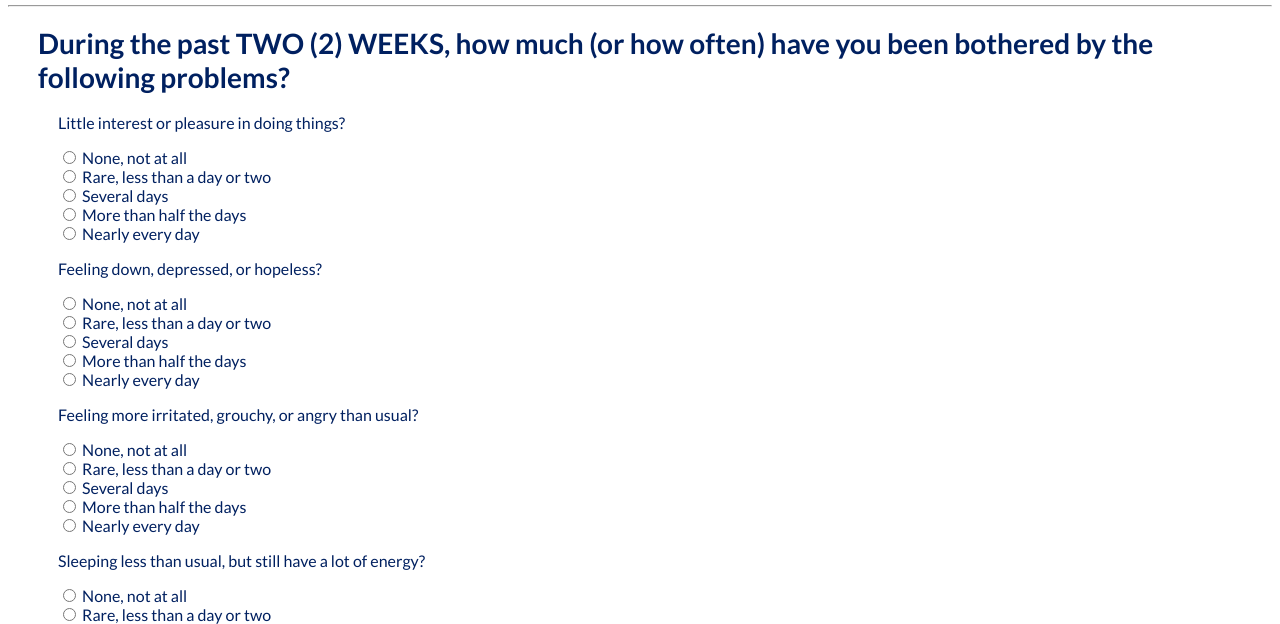
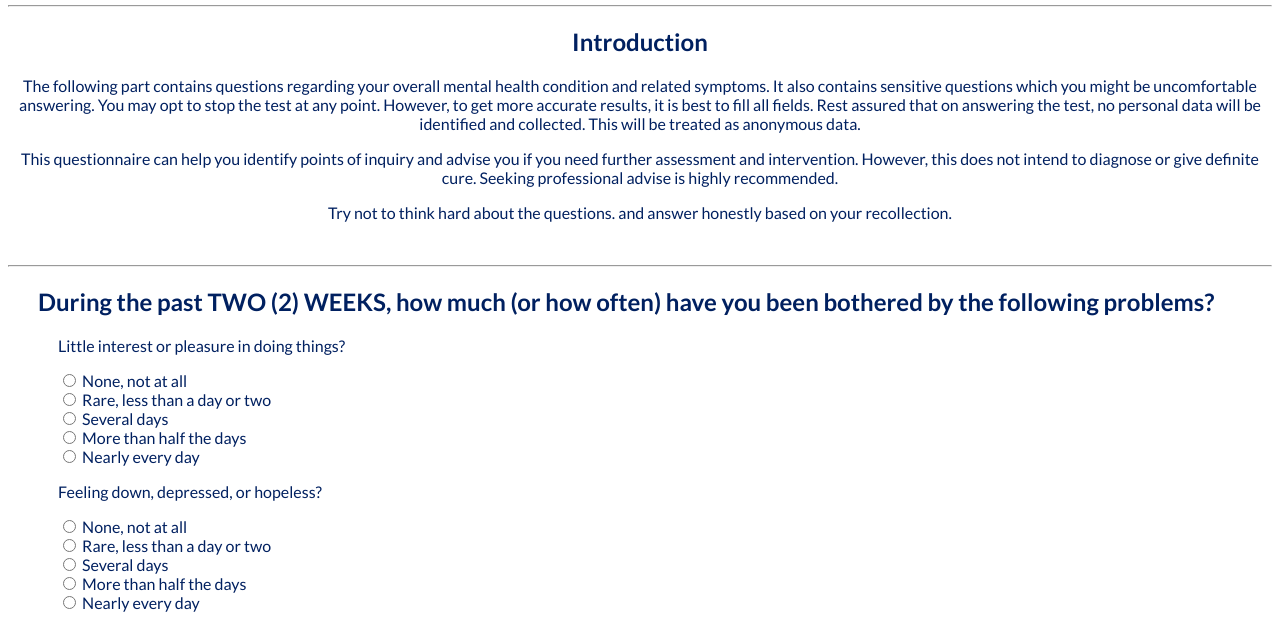
Before and after one commit to cldambrosio/project-spero, a plain HTML site: page html/symptom-questionnaire.html in a window 1280 px wide. Shown: the part 101-725 px from the top of the page. Drawn offline with Linux system fonts and the light colour scheme.

Commit message:
intro text

```diff
--- a/html/symptom-questionnaire.html
+++ b/html/symptom-questionnaire.html
@@ -22,8 +22,16 @@
       </div>
     </header>
     <hr>
+    <div id="intro" class="center-content">
+      <h2>Introduction</h2>
+        <p>The following part contains questions regarding your overall mental health condition and related symptoms. It also contains sensitive questions which you might be uncomfortable answering. You may opt to stop the test at any point. However, to get more accurate results, it is best to fill all fields. Rest assured that on answering the test, no personal data will be identified and collected. This will be treated as anonymous data.</p>
+        <p>This questionnaire can help you identify points of inquiry and advise you if you need further assessment and intervention. However, this does not intend to diagnose or give definite cure. Seeking professional advise is highly recommended.</p>
+        <p>Try not to think hard about the questions. and answer honestly based on your recollection.</p>
+        <br />
+    </div>
+    <hr>
     <div id="wrapper">
-      <h1>During the past TWO (2) WEEKS, how much (or how often) have you been bothered by the following problems?</h1>
+      <h2>During the past TWO (2) WEEKS, how much (or how often) have you been bothered by the following problems?</h1>
 
       <form id="test">
         <div id="depression">
```
